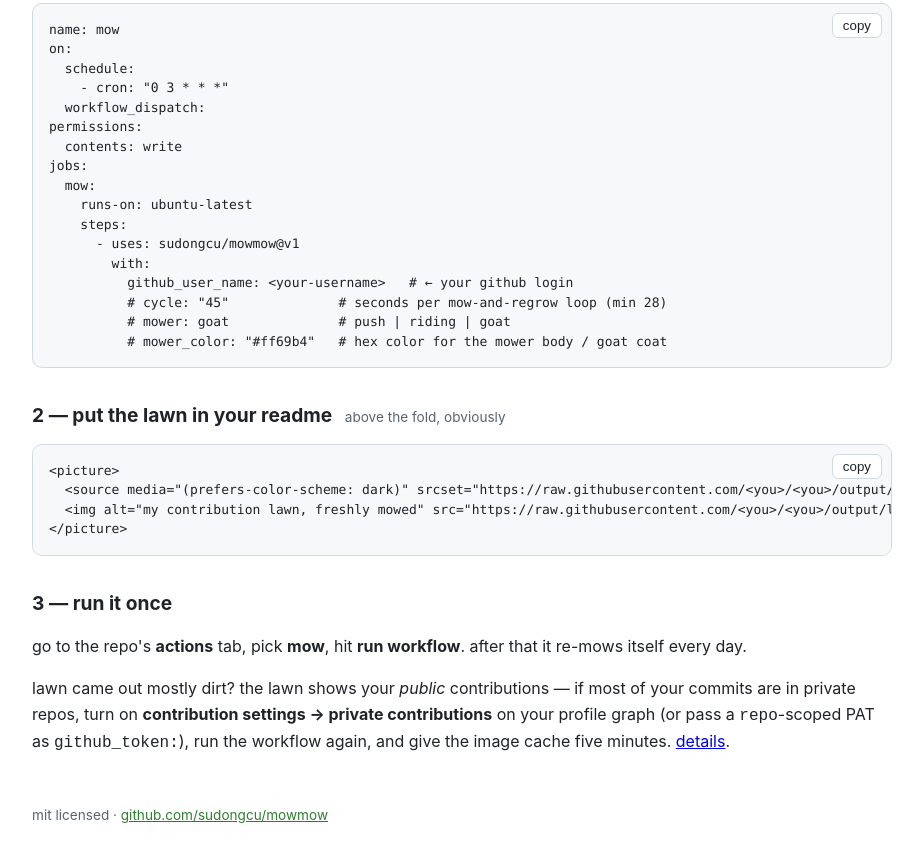
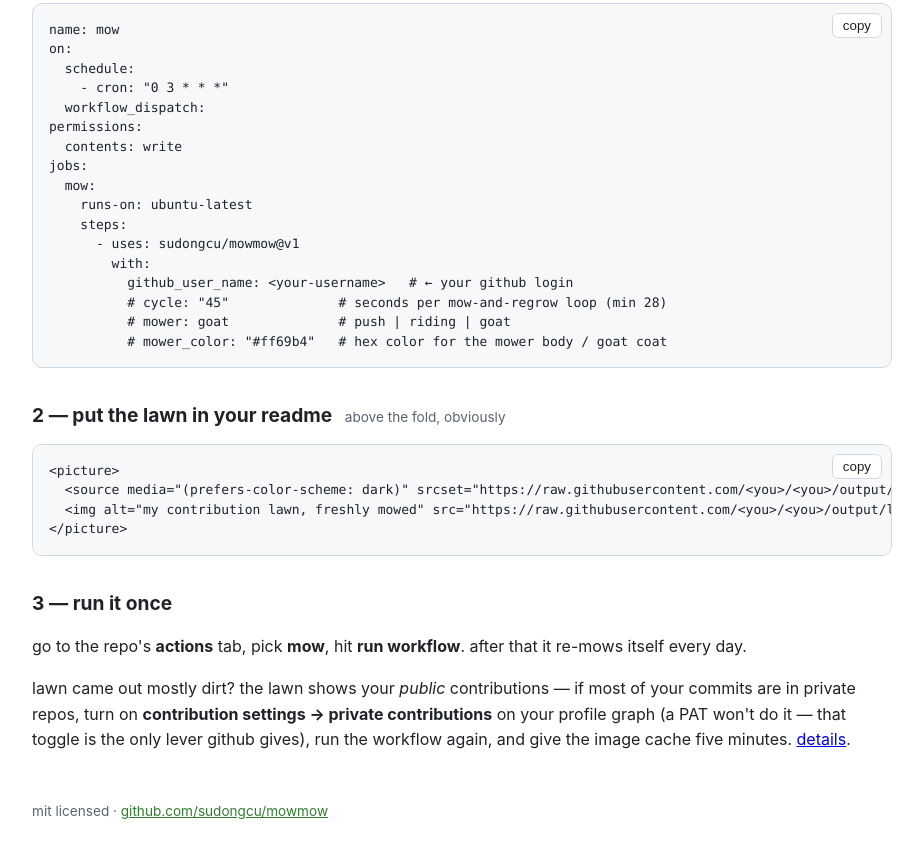
Before and after one commit to sudongcu/mowmow, a website: page docs/index.html in a window 1280 px wide. Shown: the part 675-1536 px from the top of the page, without its empty margins (178-1101 px from the left). Drawn offline with Linux system fonts and the light colour scheme.

Commit message:
playground: drop the PAT suggestion from the mostly-dirt note
the readme already says a PAT can't surface private contributions
(the graphql calendar never includes them); the playground's step 3
still recommended one. match the readme: the profile toggle is the
only fix.

```diff
--- a/docs/index.html
+++ b/docs/index.html
@@ -172,7 +172,7 @@
   <p>lawn came out mostly dirt? the lawn shows your <em>public</em> contributions —
      if most of your commits are in private repos, turn on
      <strong>contribution settings → private contributions</strong> on your profile
-     graph (or pass a <code>repo</code>-scoped PAT as <code>github_token:</code>),
+     graph (a PAT won't do it — that toggle is the only lever github gives),
      run the workflow again, and give the image cache five minutes.
      <a href="https://github.com/sudongcu/mowmow#my-lawn-is-mostly-dirt">details</a>.</p>
 
```
